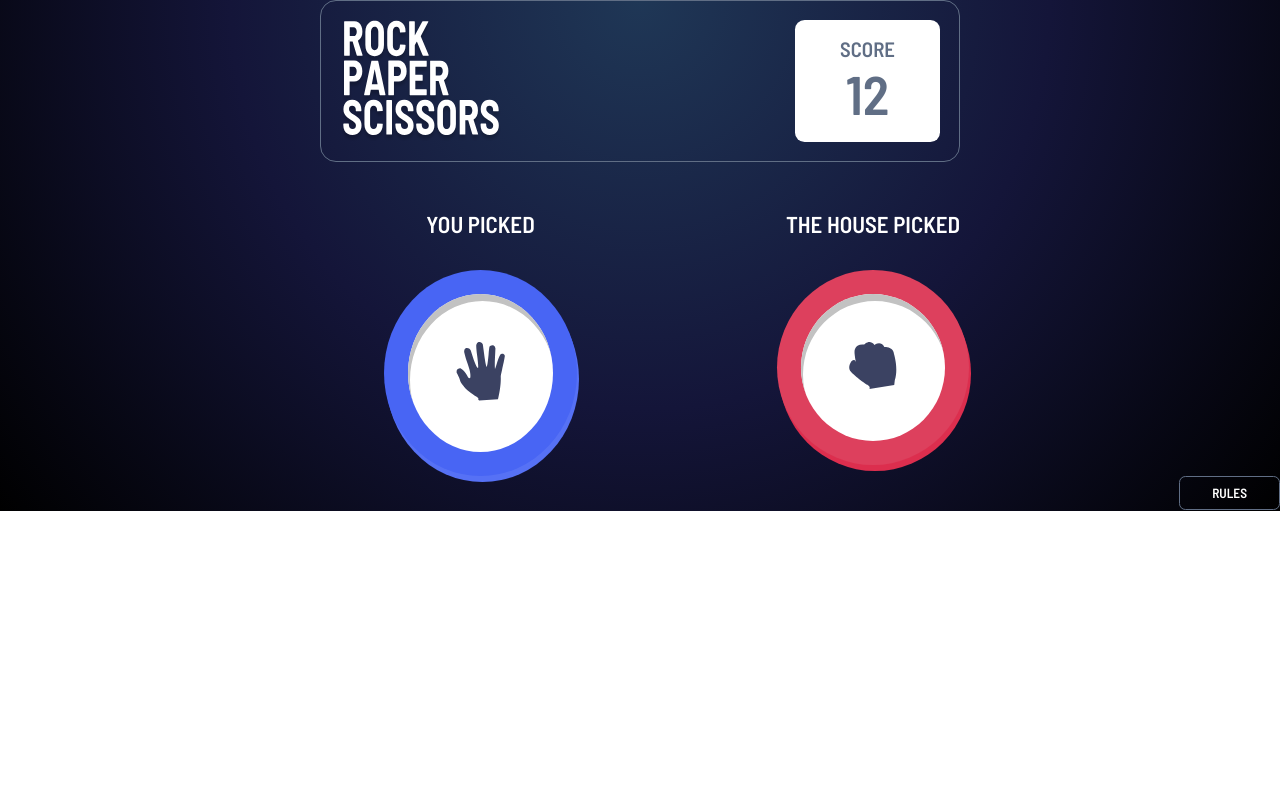
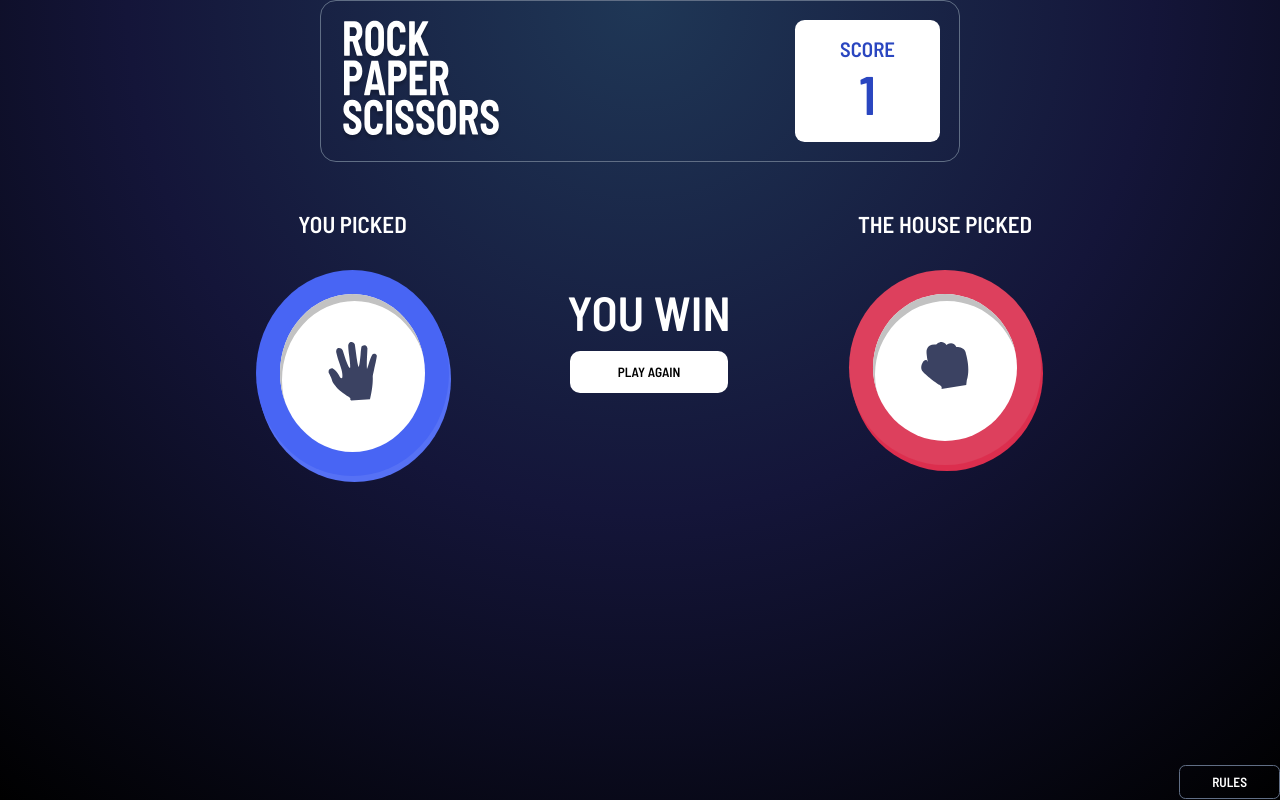
Before and after one commit to priya180975/rock-paper-scissors-master, a plain HTML site: page index.html in a window 1280 px wide. Both pictures are taken after a click on the button 480 px from the left and 313 px from the top of the page. Drawn offline with Linux system fonts and the light colour scheme.

Commit message:
display scores

```diff
--- a/index.html
+++ b/index.html
@@ -29,7 +29,7 @@
       <div id="score">
           SCORE
           <div id="score-no">
-            12
+            0
           </div>
       </div>
     </div>
@@ -67,7 +67,7 @@
       </div>
       <div id="the-house-picked">
           <p>THE HOUSE PICKED</p>
-          <div id="computer"></div>
+          <div id="computer" class="temporary"></div>
       </div>
     </div>
     <!---->
--- a/script.js
+++ b/script.js
@@ -1,8 +1,10 @@
 let rules=document.querySelector("#rules");
 let close=document.querySelector("#close");
 let displayRules=document.querySelector(".rulespage");
-let selections=document.querySelectorAll(".select")
-
+let selections=document.querySelectorAll(".select");
+let centerSelection=document.querySelector("#center-selection");
+let afterSelection=document.getElementById("after-selection")
+let scored=document.querySelector("#score-no")
 
 close.addEventListener("click",rulesClose);
 rules.addEventListener("click",displayR);
@@ -18,30 +20,31 @@ function rulesClose(){
 
 function selectedOption(e){
     let selectedElement=e.target;
-    let centerSelection=document.querySelector("#center-selection");
-    let afterSelection=document.getElementById("after-selection")
     let dataNo=selectedElement.getAttribute("data-no")
-    console.log(dataNo)
 
     let selectedDiv=makeDiv(dataNo);
     document.querySelector("#human").innerHTML=selectedDiv;
 
     centerSelection.style.display="none"
     afterSelection.style.display="grid";
-    centerSelection.setAttribute("id","after-selection")
 
     let computer=document.querySelector("#computer");
 
-    let a=houseSelects()
-    console.log(a[0],a[1])
-    // setTimeout(function(){
-    // computer.innerHTML=a[0]
-    // computer.setAttribute("id","");},1000)
+    // let a=houseSelects()
+    let rand=Math.floor((Math.random()*3)+1);
+    let house=makeDiv(rand);
 
-    computer.innerHTML=a[0]
-    computer.setAttribute("id","");
+    computer.innerHTML=house;
+    computer.classList.remove("temporary")
 
-    console.log(winner(dataNo,a[1]))
+    //winner(dataNo,rand)
+    let newdiv=document.createElement("div");
+    afterSelection.appendChild(newdiv);
+    newdiv.classList.add("winner");
+    newdiv.innerHTML=winner(dataNo,rand);
+
+    let playAgain=document.querySelector("#play-again");
+    playAgain.addEventListener("click",again)
 }
 
 function makeDiv(dataNo)
@@ -59,26 +62,35 @@ function makeDiv(dataNo)
 }
 
 
-function houseSelects(){
-    let rand=Math.floor((Math.random()*3)+1);
-    let house=makeDiv(rand);
-    return [house,rand];
-}
-
 function winner(human,computer){
-    console.log(human,computer)
     let result=(human==computer?"TIE":(human==1 && computer==3)||(human==2 && computer==1)||(human==3 && computer==2)?"YOU LOSE":"YOU WIN")
+    let scr=(result=="TIE")?0:(result=="YOU LOSE")?-1:1
+    score(scr)
     return winnertemp(result)
 }
 
 function winnertemp(text)
 {
     let div=
-    `<div>
-        <div>${text}</div>
+    `
+        <div id="text">${text}</div>
         <div>
-            <button>PLAY AGAIN</button>
+            <button id="play-again">PLAY AGAIN</button>
         </div>
-    </div>`
+    `
     return div
 }
+
+function again()
+{
+    document.querySelector(".winner").remove();
+    centerSelection.style.display="grid";
+    afterSelection.style.display="none";
+}
+
+function score(scr)
+{
+    console.log(scr)
+    let s=parseInt(scored.innerText)+scr;
+    scored.innerText=s
+}
--- a/style.scss
+++ b/style.scss
@@ -5,7 +5,7 @@ $Paper-Gradient2: hsl(230, 89%, 65%);
 $Rock-Gradient1: hsl(349, 71%, 52%);
 $Rock-Gradient2: hsl(349, 70%, 56%);
 //$Lizard-Gradient: hsl(261, 73%, 60%) to hsl(261, 72%, 63%);
-$Cyan: hsl(189, 59%, 53%) to hsl(189, 58%, 57%);
+//$Cyan: hsl(189, 59%, 53%) to hsl(189, 58%, 57%);
 $Dark-Text: hsl(229, 25%, 31%);
 $Score-Text: hsl(229, 64%, 46%);
 $Header-Outline: hsl(217, 16%, 45%);
@@ -24,10 +24,9 @@ $back:hsl(237, 49%, 15%);
 
 body{
     //background-image: repeating-radial-gradient(yellow 10%,pink);
+    background:radial-gradient(circle at top,$Radial-Gradient1,$Radial-Gradient2,black);
+    height: 100vh;
 
-    #container{
-        background:radial-gradient(circle at top,$Radial-Gradient1,$Radial-Gradient2,black);
-    }
 }
 
 #head{
@@ -46,7 +45,7 @@ body{
         border-radius: 0.6rem;
         font-size: 1.3rem;
         text-align: center;
-        color:$Header-Outline;
+        color:$Score-Text;
 
         #score-no{
             font-size: 3.4rem;
@@ -55,7 +54,7 @@ body{
 }
 
 #center-rules-display{
-    margin: 9% 33%;
+    margin: 9% 34%;
     z-index: 1;
     width: fit-content;
     position: absolute;
@@ -107,9 +106,9 @@ body{
 #after-selection{
     display: none;
     // display: grid;
-    width: 40%;
+    width: 60%;
     margin: 0 auto;
-    grid-template-columns:1fr 200px 1fr;
+    grid-template-columns:1fr 400px 1fr;
 
     button{
         cursor:not-allowed;
@@ -131,7 +130,7 @@ body{
         grid-column:3;
     }
 
-    #computer{
+    .temporary{
         padding: 90px;
         border-radius: 50%;
         opacity: 0.4;
@@ -183,11 +182,36 @@ body{
         box-shadow: 2px 6px  $Paper-Gradient2
     }
 
+.winner{
+    grid-row:1;
+    grid-column: 2;
+    text-align: center;
+    align-self: center;
+    padding: 10px;
 
+    #text{
+        font-size: 3rem;
+        color: white;
+    }
+
+    #play-again{
+        cursor: pointer;
+        background: white;
+        padding: 13px 3rem;
+        margin: 10px;
+        border:none;
+        border-radius: 10px;
+        columns: $Dark-Text;
+    }
+
+
+}
 
 
 #footer{
-    // border:1px solid yellow;
+    position: absolute;
+    right: 0;
+    bottom: 0;
     // width:fit-content;
     text-align: right;
     padding-bottom: 1px;
```
Also changed, not shown: style.css, 1 other file.
